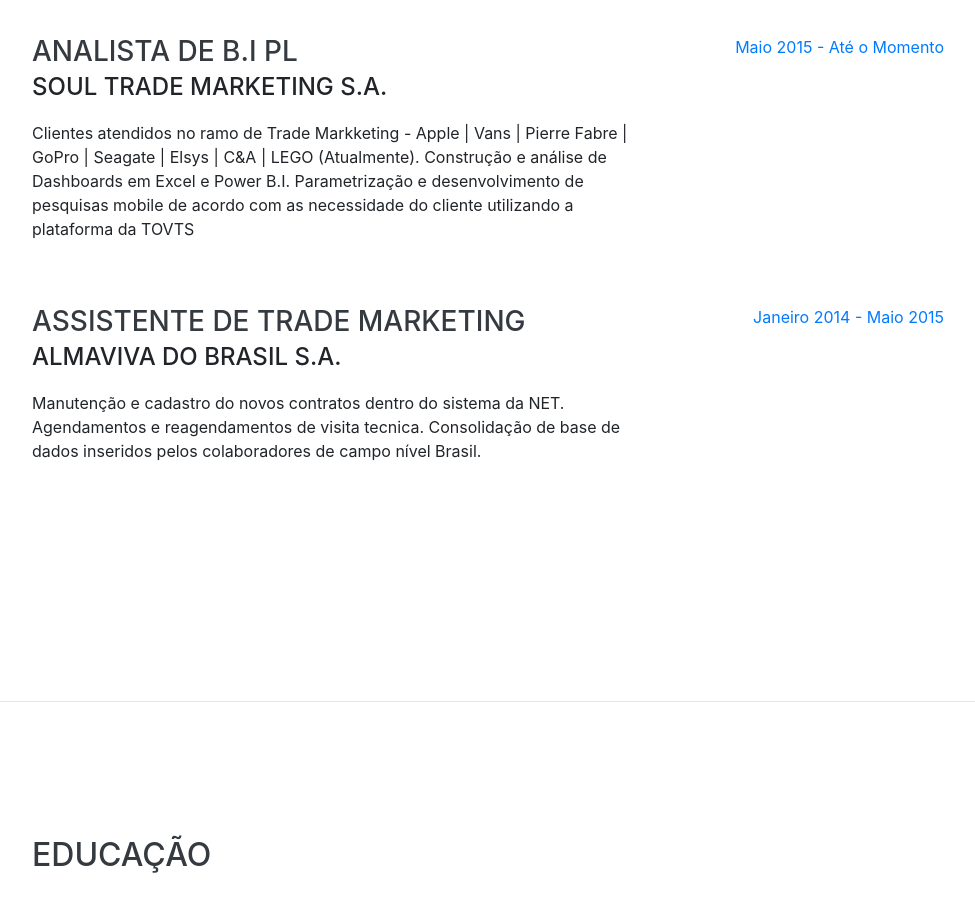
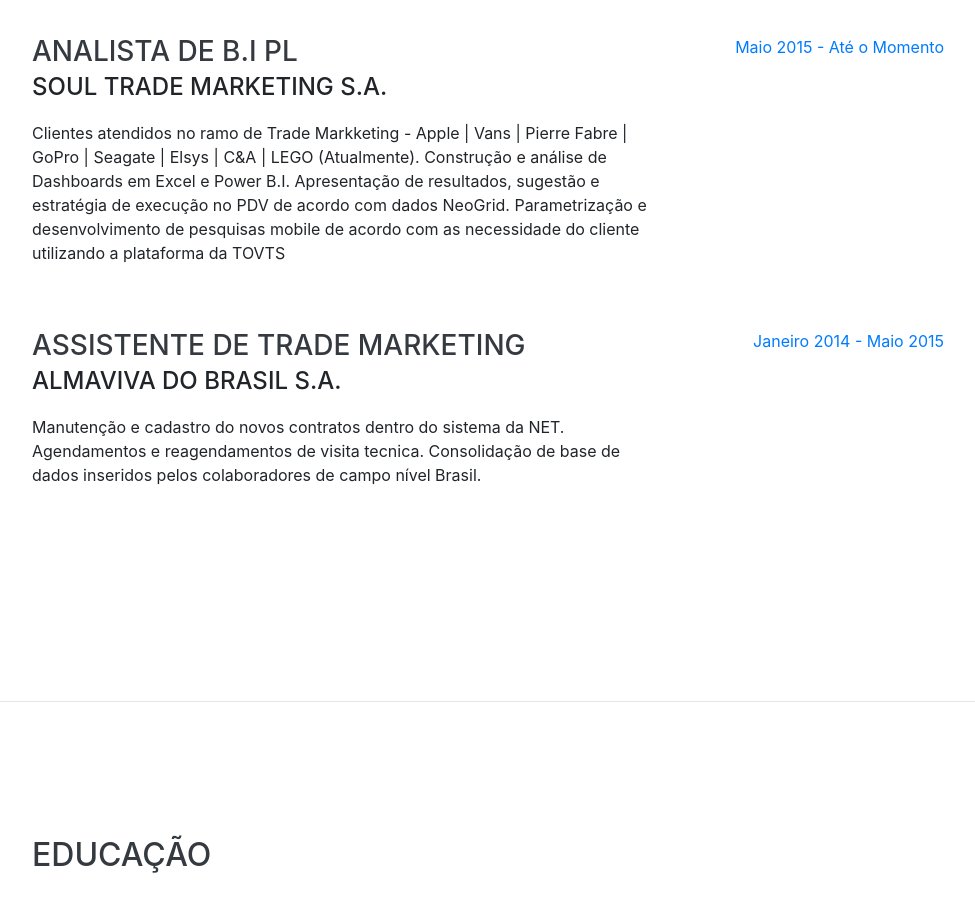
Before and after one commit to TacilioRodriguez/taciliorodriguez.github.io, a website with bundled scripts: page index.html in a window 1280 px wide. Shown: the part 900-1811 px from the top of the page, without its empty margins (288-1263 px from the left). Built offline with nearby package versions, Linux system fonts and the light colour scheme; a web font is replaced by a local one.

Commit message:
Update Description Soul Trade

```diff
--- a/index.html
+++ b/index.html
@@ -95,7 +95,7 @@
           <div class="resume-content">
             <h3 class="mb-0">Analista de B.I PL</h3>
             <div class="subheading mb-3">Soul Trade Marketing S.A.</div>
-            <p>Clientes atendidos no ramo de Trade Markketing - Apple | Vans | Pierre Fabre | GoPro | Seagate | Elsys | C&A | LEGO (Atualmente). Construção e análise de Dashboards em Excel e Power B.I. Parametrização e desenvolvimento de pesquisas mobile de acordo com as necessidade do cliente utilizando a plataforma da TOVTS</p>
+            <p>Clientes atendidos no ramo de Trade Markketing - Apple | Vans | Pierre Fabre | GoPro | Seagate | Elsys | C&A | LEGO (Atualmente). Construção e análise de Dashboards em Excel e Power B.I. Apresentação de resultados, sugestão e estratégia de execução no PDV de acordo com dados NeoGrid. Parametrização e desenvolvimento de pesquisas mobile de acordo com as necessidade do cliente utilizando a plataforma da TOVTS</p>
           </div>
           <div class="resume-date text-md-right">
             <span class="text-primary">Maio 2015 - Até o Momento</span>
```
